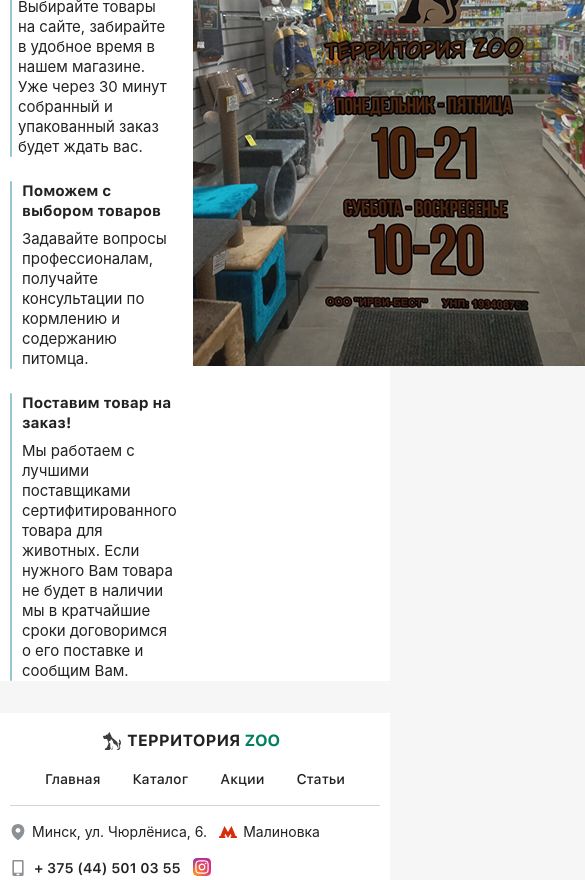
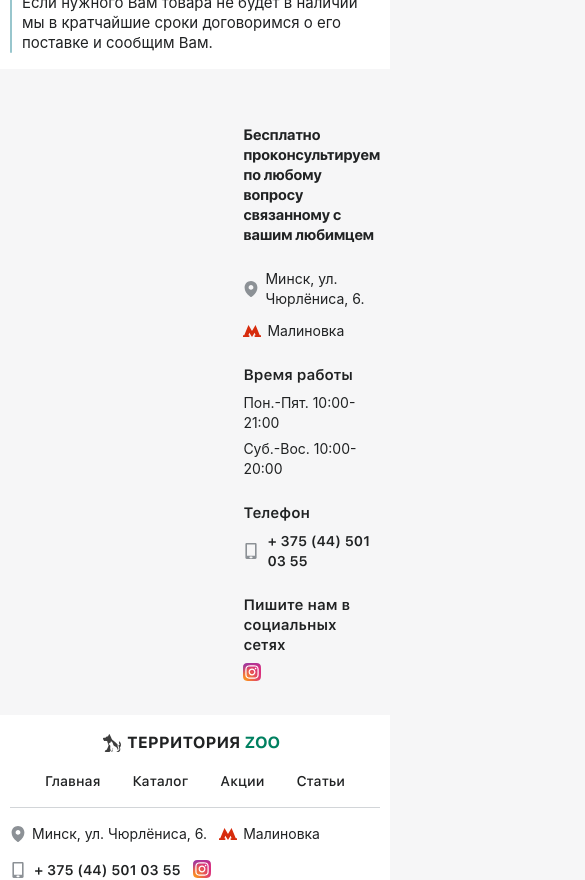
Before and after one commit to Oliver1ck/TerrZoo, a Nuxt app: page / in a window 390 px wide. Shown: the part 3600-4480 px from the top of the page, 585 px wide, since content can reach past the window. Built offline with nearby package versions, Linux system fonts and the light colour scheme; a web font is replaced by a local one.

Commit message:
feat: add Contacts section with map and contact information fix: conditionally render Instagram link in Phone component fix: adjust About section styles for responsiveness

```diff
--- a/app/components/Phone.vue
+++ b/app/components/Phone.vue
@@ -1,5 +1,9 @@
 <script setup lang="ts">
 import VLink from '~/components/VLink.vue'
+
+const { inst = true } = defineProps<{
+  inst?: boolean
+}>()
 </script>
 
 <template>
@@ -12,7 +16,7 @@
         + 375 (44) 501 03 55
       </template>
     </VLink>
-    <VLink to="https://www.instagram.com">
+    <VLink v-if="inst" to="https://www.instagram.com">
       <template #icon>
         <img src="@assets/img/icons/inst.svg" alt="instagram icon" />
       </template>
--- a/app/components/Sections/About.vue
+++ b/app/components/Sections/About.vue
@@ -104,4 +104,17 @@
   flex-direction: column;
   gap: 0.5rem;
 }
+
+@media (max-width: 992px) {
+  .about {
+    padding: 1rem 0;
+  }
+
+  .about__wrapper {
+    justify-content: center;
+  }
+  .about__image {
+    display: none;
+  }
+}
 </style>
--- /dev/null
+++ b/app/components/Sections/Contacts.vue
@@ -0,0 +1,80 @@
+<script setup lang="ts"></script>
+
+<template>
+  <section class="contacts">
+    <div class="container">
+      <div class="contacts__wrapper">
+        <div class="contacts__map">
+          <iframe
+            src="https://yandex.ru/map-widget/v1/?um=constructor%3A07c28dc989242e4012f672a515cc1cc361ce4399ce6ee6e743935be986104188&amp;source=constructor"
+            width="100%"
+            height="100%"
+            frameborder="0"
+          ></iframe>
+        </div>
+        <div class="contacts__info">
+          <Typography
+            tag="h2"
+            variant="heading-md"
+            style="max-width: 19.5625rem"
+          >
+            Бесплатно проконсультируем по любому вопросу связанному с вашим
+            любимцем
+          </Typography>
+          <Address />
+          <div class="contacts__time">
+            <Typography tag="h3" variant="heading-sm">
+              Время работы
+            </Typography>
+            <Clock />
+          </div>
+          <div class="contacts__phone">
+            <Typography tag="h3" variant="heading-sm">
+              Телефон
+            </Typography>
+            <Phone :inst="false" />
+          </div>
+          <div class="contacts__social">
+            <Typography tag="h2" variant="heading-sm">
+              Пишите нам в социальных сетях
+            </Typography>
+            <VLink to="/">
+              <img src="@assets/img/icons/inst.svg" alt="Instagram icon" />
+            </VLink>
+          </div>
+        </div>
+      </div>
+    </div>
+  </section>
+</template>
+
+<style lang="scss" scoped>
+.contacts {
+  margin-top: 3.5rem;
+}
+.contacts__wrapper {
+  display: flex;
+  align-items: center;
+  justify-content: space-between;
+  gap: 1rem;
+}
+
+.contacts__map {
+  flex: 0 1 41.875rem;
+  height: 23.375rem;
+}
+.contacts__info {
+  flex: 0 1 21.75rem;
+  display: flex;
+  flex-direction: column;
+  gap: 1.5rem;
+}
+
+.contacts__time,
+.contacts__phone,
+.contacts__social {
+  display: flex;
+  flex-direction: column;
+  gap: 0.5rem;
+}
+</style>
--- a/app/pages/index.vue
+++ b/app/pages/index.vue
@@ -2,6 +2,7 @@
 import About from '~/components/Sections/About.vue'
 import AnimalSection from '~/components/Sections/AnimalSection.vue'
 import BrandSection from '~/components/Sections/BrandSection.vue'
+import Contacts from '~/components/Sections/Contacts.vue'
 import Intro from '~/components/Sections/Intro.vue'
 import Promotion from '~/components/Sections/Promotion.vue'
 import Reviews from '~/components/Sections/Reviews.vue'
@@ -20,6 +21,7 @@
   <Reviews />
   <Slider title="Полезные статьи" :article="true" />
   <About />
+  <Contacts />
 </template>
 
 <style lang="scss" scoped>
```
